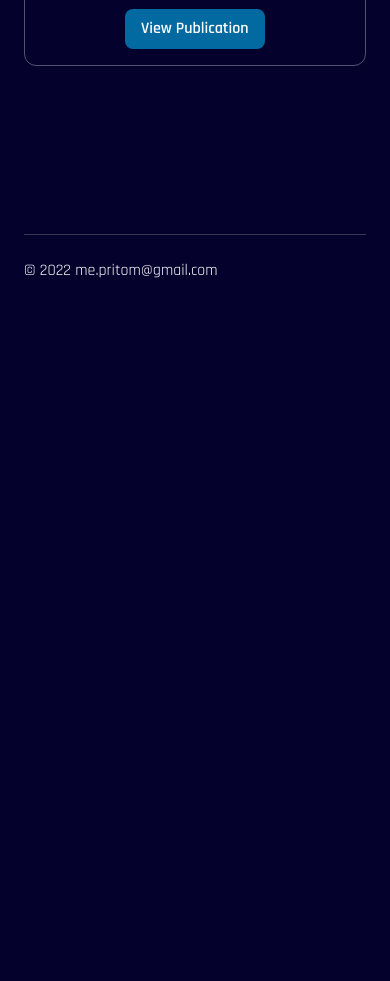
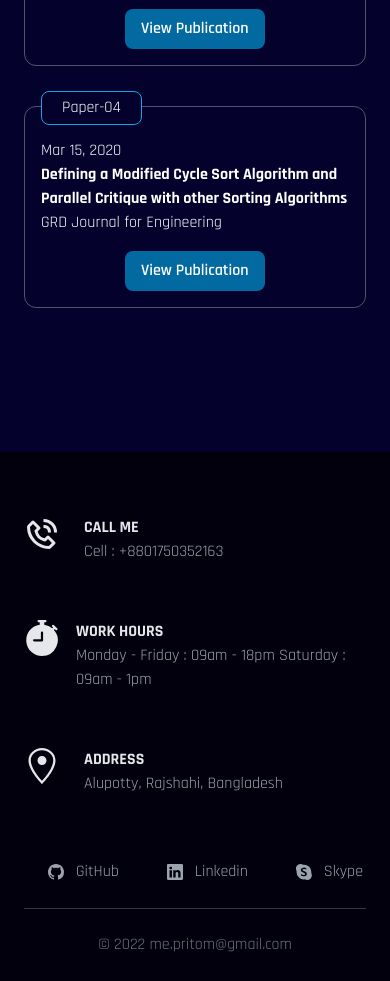
Before and after one commit to Decentralized-Brains/pritom_vai, a React (Vite) app: page / in a window 390 px wide. Shown: the part 6440-7421 px from the top of the page. Before the commit the page ends 6747 px from the top, so only its background shows below. Built offline with nearby package versions, Linux system fonts and the light colour scheme.

Commit message:
Final changes

```diff
--- a/index.html
+++ b/index.html
@@ -2,7 +2,7 @@
 <html lang="en">
   <head>
     <meta charset="UTF-8" />
-    <!-- <link rel="icon" type="image/svg+xml" href="/vite.svg" /> -->
+    <link rel="icon" type="image/svg+xml" href="./src/assets/img/favicon.png" />
     <meta name="viewport" content="width=device-width, initial-scale=1.0" />
     <link
       rel="stylesheet"
@@ -15,7 +15,7 @@
       type="text/css"
       href="https://cdnjs.cloudflare.com/ajax/libs/slick-carousel/1.6.0/slick-theme.min.css"
     />
-    <title>I am Pritom</title>
+    <title>Pritom Sarker</title>
   </head>
   <body>
     <div id="root"></div>
--- a/src/components/Data.jsx
+++ b/src/components/Data.jsx
@@ -158,6 +158,14 @@ export const publications = [
     date: "Apr 25, 2020",
     url: "http://www.ijlret.com/Papers/Vol-06-issue-04/3.B2020085.pdf",
   },
+  {
+    id: 4,
+    title:
+      "Defining a Modified Cycle Sort Algorithm and Parallel Critique with other Sorting Algorithms",
+    desc: "GRD Journal for Engineering ",
+    date: "Mar 15, 2020",
+    url: "https://www.grdjournals.com/article?paper_id=GRDJEV05I050001",
+  },
 ];
 
 export const dataScienceProojects = [
--- a/src/components/Footer.jsx
+++ b/src/components/Footer.jsx
@@ -1,10 +1,69 @@
 import React from "react";
+import { BiPhoneCall } from "react-icons/bi";
+import { GoLocation } from "react-icons/go";
+import { BsStopwatchFill, BsGithub, BsLinkedin, BsSkype } from "react-icons/bs";
 
 const Footer = () => {
   return (
-    <div className="container py-6 px-6 mt-36">
-      <div className="text-white border-t border-gray-500/50 pt-6">
-        &copy; 2022 me.pritom@gmail.com
+    <div className="bg-[#01000c]">
+      <div className="container py-6 px-6 mt-36">
+        <div className="max-w-[800px] mx-auto grid  md:grid-cols-3 py-6 gap-6">
+          <div className="text-gray-200 flex gap-6 py-4">
+            <p className="text-4xl">
+              <BiPhoneCall />
+            </p>
+            <div>
+              <h4>CALL ME</h4>
+              <p className="text-gray-400">Cell : +8801750352163</p>
+            </div>
+          </div>
+          <div className="text-gray-200 flex gap-4 py-4">
+            <p className="text-4xl">
+              <BsStopwatchFill />
+            </p>
+            <div>
+              <h4>WORK HOURS</h4>
+              <p className="text-gray-400">
+                Monday - Friday : 09am - 18pm Saturday : 09am - 1pm
+              </p>
+            </div>
+          </div>
+          <div className="text-gray-200 flex gap-6 py-4">
+            <p className="text-4xl">
+              <GoLocation />
+            </p>
+            <div>
+              <h4>ADDRESS</h4>
+              <p className="text-gray-400">Alupotty, Rajshahi, Bangladesh</p>
+            </div>
+          </div>
+        </div>
+        <div className="max-w-[400px] mx-auto flex">
+          <a
+            href="https://github.com/Pritom-sarker"
+            className="flex items-center gap-3 p-6 text-gray-400 hover:text-sky-400 duration-300"
+          >
+            <BsGithub />
+            GitHub
+          </a>
+          <a
+            href="https://www.linkedin.com/in/me-pritom/"
+            className="flex items-center gap-3 p-6 text-gray-400 hover:text-sky-400 duration-300"
+          >
+            <BsLinkedin />
+            Linkedin
+          </a>
+          <a
+            href="skype:+8801750352163"
+            className="flex items-center gap-3 p-6 text-gray-400 hover:text-sky-400 duration-300"
+          >
+            <BsSkype />
+            Skype
+          </a>
+        </div>
+        <div className="text-gray-500 border-t border-gray-500/50 pt-6 text-center">
+          &copy; 2022 me.pritom@gmail.com
+        </div>
       </div>
     </div>
   );
```
Also changed, not shown: src/assets/img/favicon.png (added).
